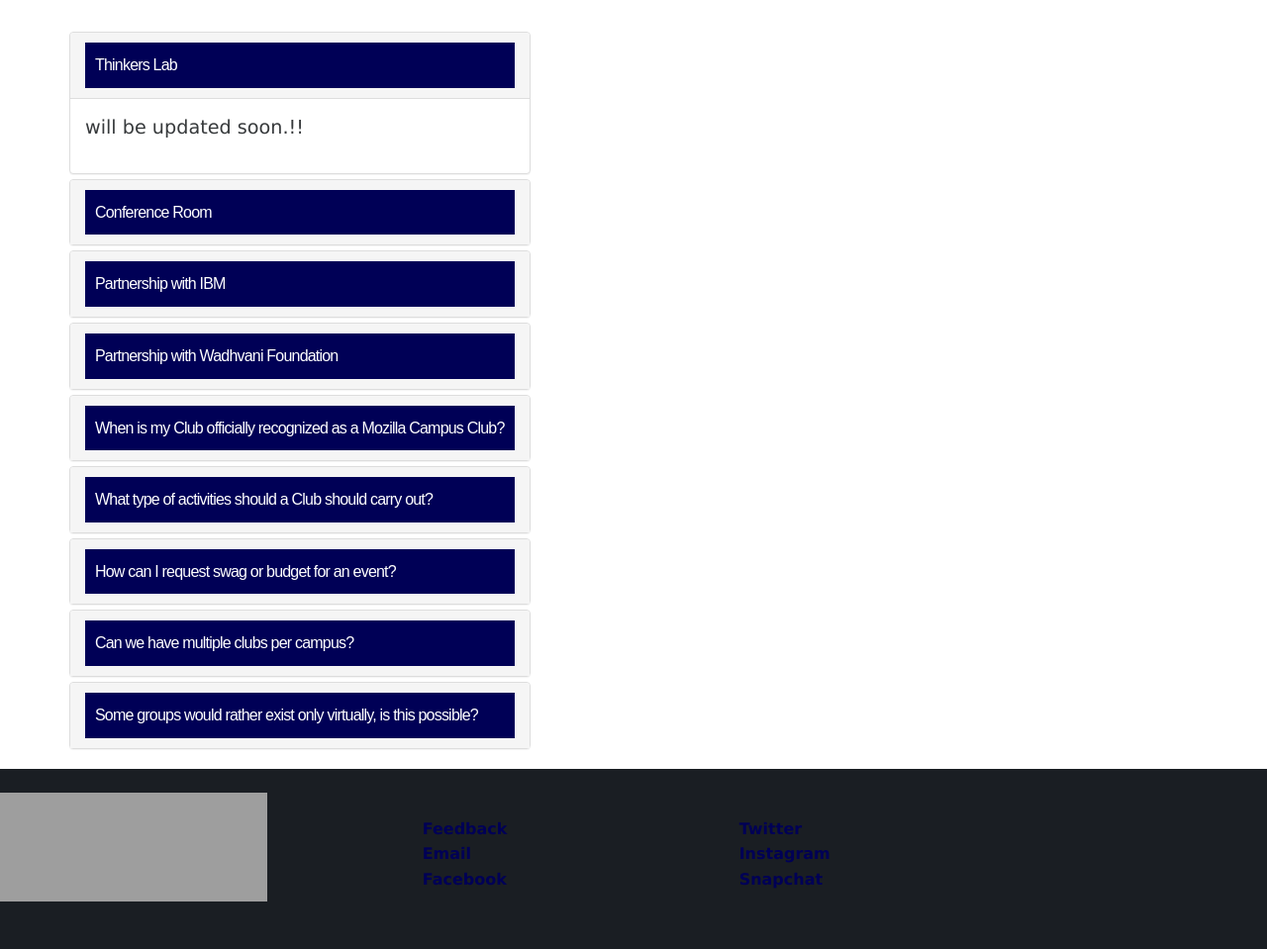
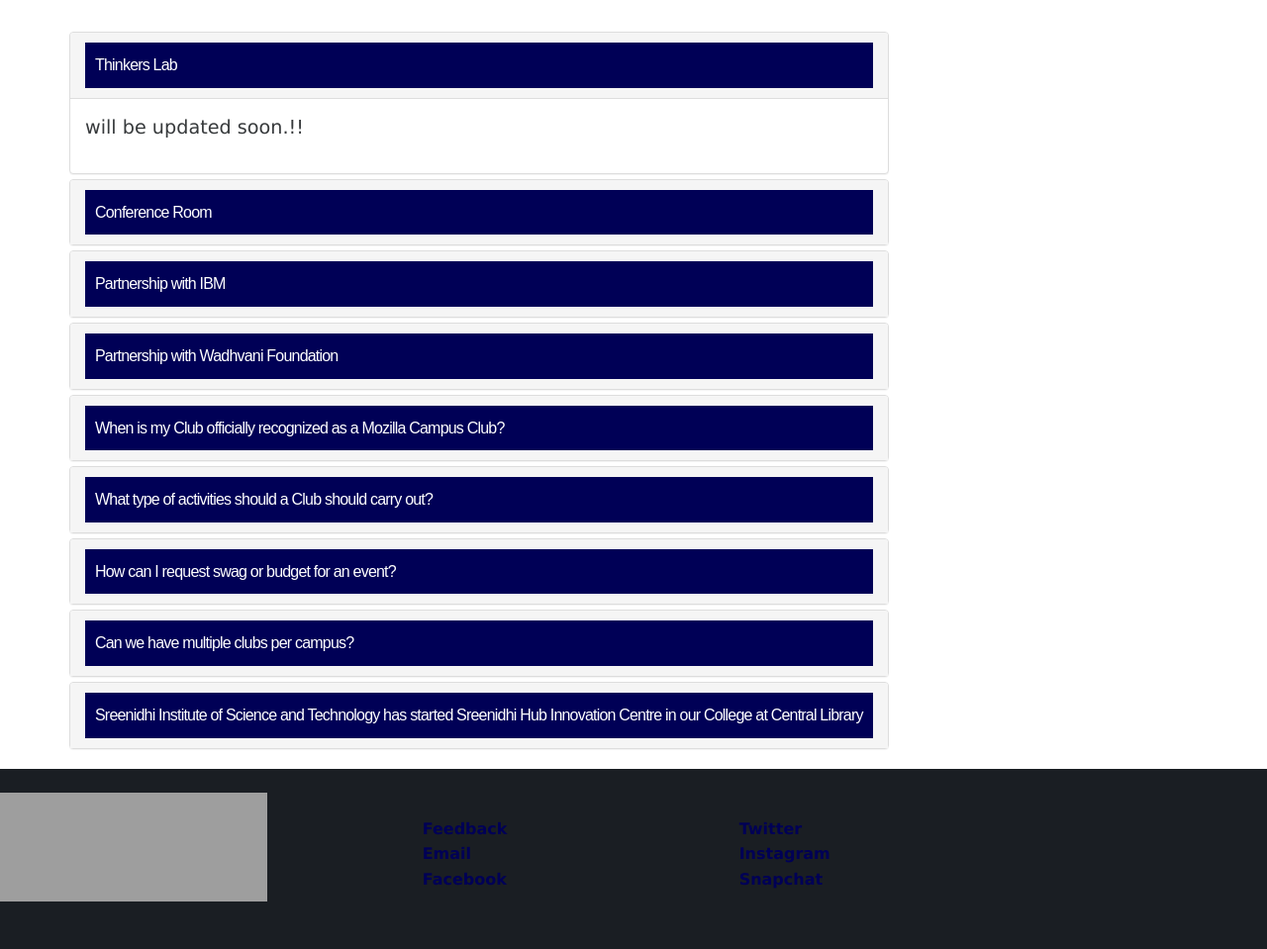
Before and after one commit to SNISTInnovationHub/snistinnovationhub.github.io, a Jekyll site: the page built from _pages/facilities.md, in a window 1280 px wide. Shown: the part 437-1396 px from the top of the page at 99% size. Built offline with Jekyll 4.4.1, drawn with Linux system fonts in a browser that asks for light colours; nearby versions of some CDN libraries; some web fonts are replaced; library files that are not in the unit come from our copies.

Commit message:
Update facilities.md

```diff
--- a/_pages/facilities.md
+++ b/_pages/facilities.md
@@ -165,7 +165,7 @@ ref: faq
             <div class="panel panel-default">
                 <div class="panel-heading">
                     <h4 class="panel-title">
-                        <a data-toggle="collapse" data-parent="#accordion" href="#collapseNine">Some groups would rather exist only virtually, is this possible?</a>
+                        <a data-toggle="collapse" data-parent="#accordion" href="#collapseNine">Sreenidhi Institute of Science and Technology has started Sreenidhi Hub Innovation Centre in our College at Central Library</a>
                     </h4>
                 </div>
                 <div id="collapseNine" class="panel-collapse collapse">
```
